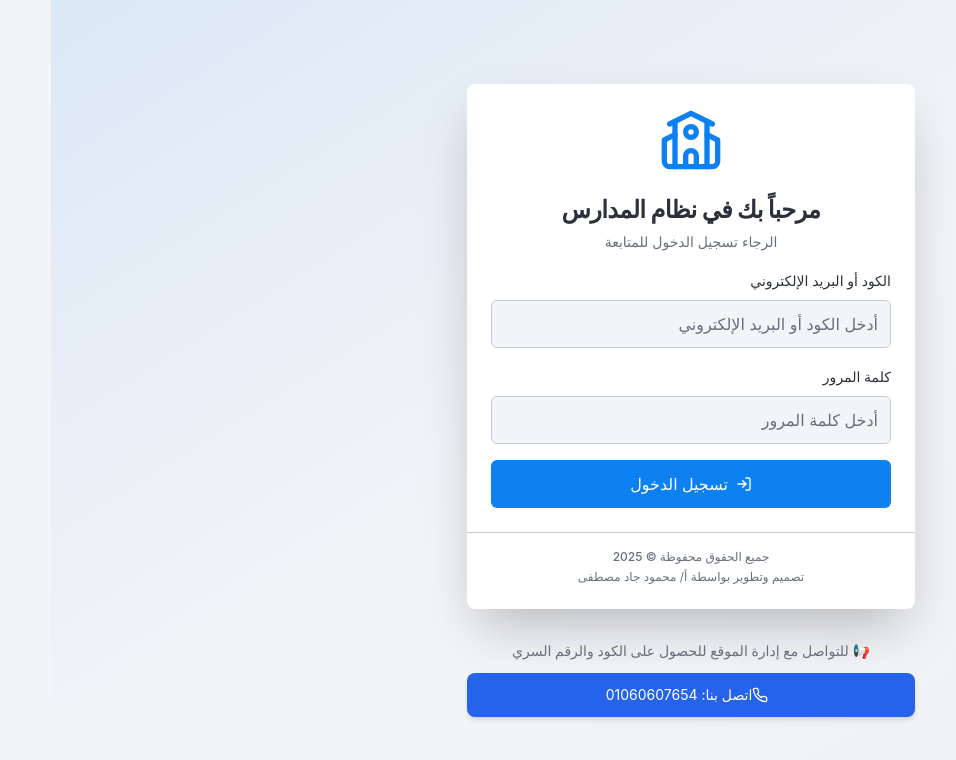
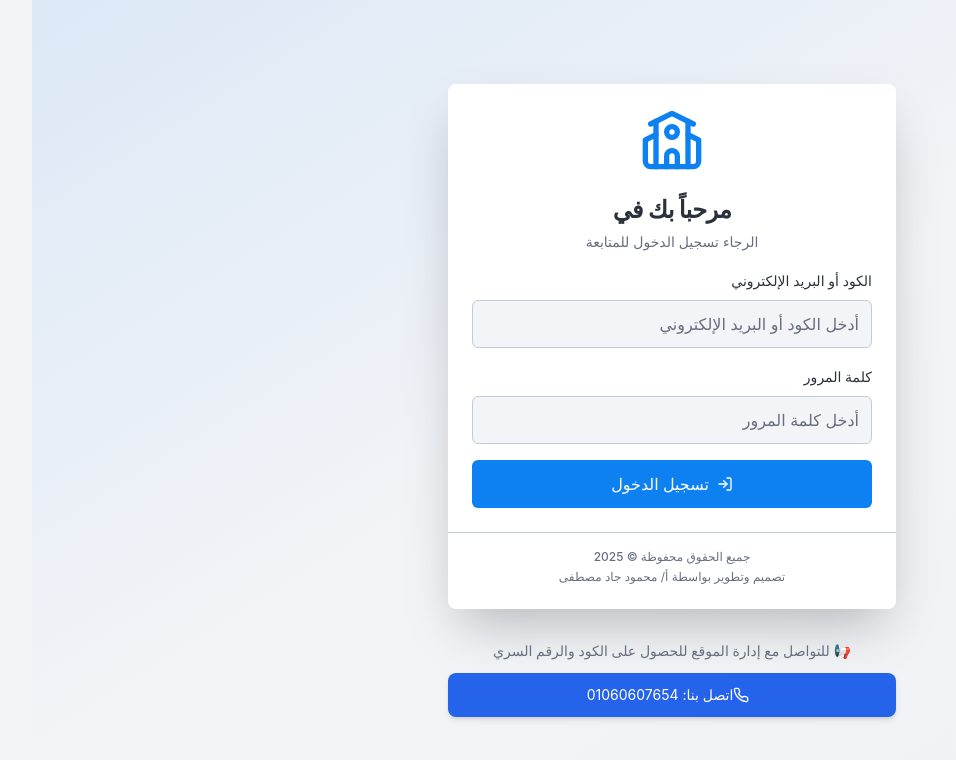
Before and after one commit to mahmoudgadmostafa/al-madrasa, a React (Vite) app: page /login in a window 1280 px wide. Shown: the top 760 px of the page, without its empty margins (71-1027 px from the left). Built offline with nearby package versions, Linux system fonts and the light colour scheme; no server answers; the database is empty.

Commit message:
Update LoginPage.jsx

```diff
--- a/src/pages/LoginPage.jsx
+++ b/src/pages/LoginPage.jsx
@@ -42,7 +42,7 @@ const LoginPage = () => {
   const [identifier, setIdentifier] = useState('');
   const [password, setPassword] = useState('');
   const { login, loadingAuth, schoolSettings, isAuthenticated, user, authChecked } = useAuth();
-  const [currentSchoolName, setCurrentSchoolName] = useState('نظام المدارس');
+  const [currentSchoolName, setCurrentSchoolName] = useState('');
   const navigate = useNavigate();
   const location = useLocation();
   const [index, setIndex] = useState(0);
```
